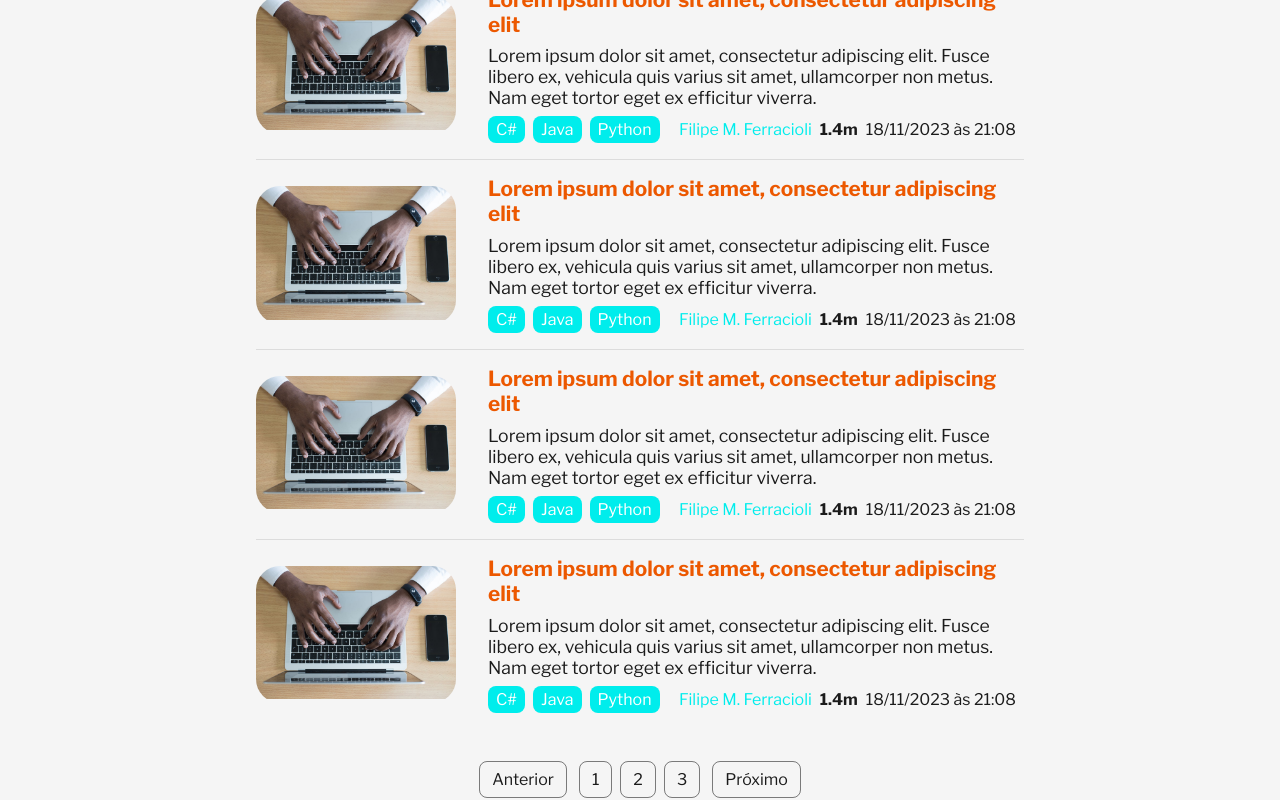
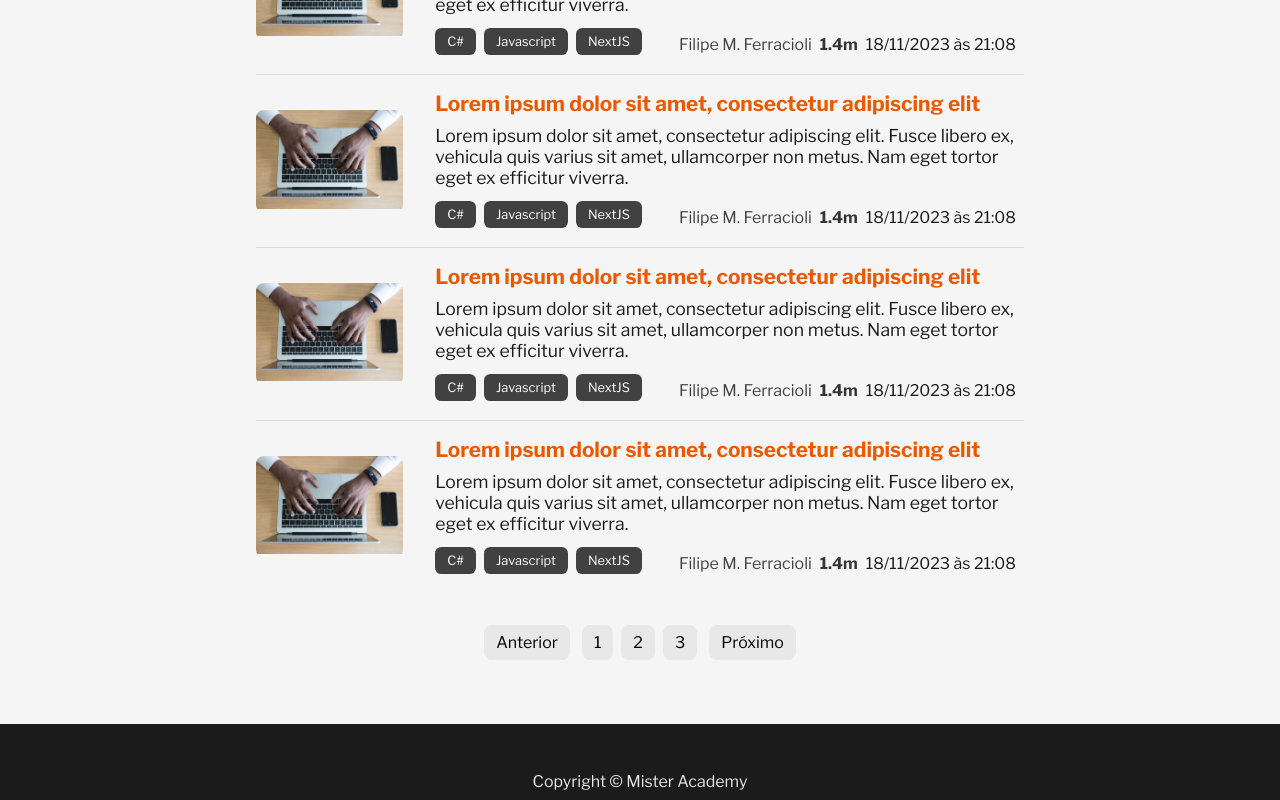
Before and after one commit to mrffilipe/mister-academy, a Next.js app: page /search in a window 1280 px wide. Shown: the part 1040-1840 px from the top of the page. Built offline with nearby package versions, Linux system fonts and the light colour scheme.

Commit message:
Refactoring page search

```diff
--- a/src/app/search/page.tsx
+++ b/src/app/search/page.tsx
@@ -2,6 +2,9 @@ import styles from './styles.module.css'
 
 import Link from 'next/link'
 import Image from 'next/image'
+
+import PostTags from '@/components/PostTags'
+import Pagination from '@/components/Pagination'
 
 import MockImg from '@/assets/img/img_mock.jpg'
 
@@ -18,11 +21,7 @@ const Item = () => {
                         <p>Lorem ipsum dolor sit amet, consectetur adipiscing elit. Fusce libero ex, vehicula quis varius sit amet, ullamcorper non metus. Nam eget tortor eget ex efficitur viverra.</p>
                     </div>
                     <div className={styles.item_content}>
-                        <ul className={styles.item_tags}>
-                            <li>C#</li>
-                            <li>Java</li>
-                            <li>Python</li>
-                        </ul>
+                        <PostTags />
                         <div className={styles.item_stats}>
                             <span className={styles.author}>Filipe M. Ferracioli</span>
                             <span className={styles.views}>1.4m</span>
@@ -61,21 +60,7 @@ const Search = () => {
                     <Item />
                 </ul>
             </div>
-            <div className={styles.navigation}>
-                <Link href=''>Anterior</Link>
-                <ul>
-                    <li>
-                        <Link href=''>1</Link>
-                    </li>
-                    <li>
-                        <Link href=''>2</Link>
-                    </li>
-                    <li>
-                        <Link href=''>3</Link>
-                    </li>
-                </ul>
-                <Link href=''>Próximo</Link>
-            </div>
+            <Pagination />
         </section>
     )
 }
--- a/src/app/search/styles.module.css
+++ b/src/app/search/styles.module.css
@@ -24,7 +24,6 @@
 
 .results ul {
     list-style: none;
-
 }
 
 .item {
@@ -35,24 +34,34 @@
 .item a {
     text-decoration: none;
     display: flex;
-    align-items: center;
+    flex-wrap: wrap;
 }
 
 .banner {
-    width: 25%;
-    min-width: 200px;
-    border-radius: 1.5em;
+    width: 100%;
+    padding-bottom: 56.25%;
+    border-radius: .5em;
     overflow: hidden;
+
+    position: relative;
 }
 
 .banner img {
     width: 100%;
-    height: 56.25%;
+    height: 100%;
+    object-fit: cover;
+    object-position: center;
+
+    position: absolute;
+    top: 0;
+    right: 0;
+    bottom: 0;
+    left: 0;
 }
 
 .info {
     width: 100%;
-    margin-left: 2em;
+    padding: 1em;
 }
 
 .item_header h4 {
@@ -66,30 +75,26 @@
 .item_content {
     margin-top: .5em;
     display: flex;
-    justify-content: space-between;
-    align-items: center;
     flex-wrap: wrap;
 }
 
-.item_tags li {
-    background-color: var(--alternative-color);
-    margin-right: .5em;
-    color: #fff;
-    padding: .25em .5em;
-    border-radius: .5em;
-    display: inline-block;
+.item_stats {
+    margin-top: .5em;
 }
 
-.item_stats span {
-    margin-right: .5em;
+.author,
+.views,
+.date {
+    margin-top: .25em;
+    display: block;
 }
 
 .author {
-    color: var(--alternative-color);
+    color: #414141;
 }
 
 .views {
-    color: var(--secondary-color);
+    color: #343434;
     font-weight: 700;
 }
 
@@ -97,35 +102,44 @@
     color: var(--secondary-color);
 }
 
-.navigation {
-    margin-top: 2em;
-    display: flex;
-    justify-content: center;
+@media screen and (min-width: 960px) {
+    .item a {
+        align-items: center;
+        flex-wrap: nowrap;
+    }
+
+    .banner {
+        width: 25%;
+        padding-bottom: 0;
+
+        position: static;
+    }
+
+    .banner img {
+        width: 100%;
+        height: 56.25%;
+
+        position: static;
+    }
+
+    .info {
+        padding: 0;
+        margin-left: 2em;
+    }
+
+    .item_content {
+        justify-content: space-between;
         align-items: center;
     }
 
-.navigation a {
-    text-decoration: none;
+    .item_stats span {
+        margin-right: .5em;
     }
 
-.navigation a:hover {
-    background-color: rgba(0, 0, 0, .1);
+    .author,
+    .views,
+    .date {
+        margin-top: 0;
+        display: inline-block;
     }
-
-.navigation>a,
-.navigation ul a {
-    padding: .5em .75em;
-    border-radius: .5em;
-    color: var(--secondary-color);
-    border: 1px solid rgba(0, 0, 0, .5);
 }
-
-.navigation ul {
-    margin: 0 .5em;
-    list-style: none;
-    display: flex;
-}
-
-.navigation ul li {
-    margin: 0 .25em;
-}
--- a/src/components/Footer/styles.module.css
+++ b/src/components/Footer/styles.module.css
@@ -1,6 +1,6 @@
 .footer {
     background-color: var(--secondary-color);
-    padding: 3em 0;
+    padding: 2em 0;
 }
 
 .footer span {
@@ -8,3 +8,9 @@
     display: block;
     color: #e8e8e8;
 }
+
+@media screen and (min-width: 960px) {
+    .footer {
+        padding: 3em 0;
+    }
+}
--- a/src/components/HomePage/MainContent/Card/styles.module.css
+++ b/src/components/HomePage/MainContent/Card/styles.module.css
@@ -37,30 +37,8 @@
     height: auto;
 }
 
-.tags {
+.post_tags {
     margin-top: 3em;
-    list-style: none;
-    display: flex;
-}
-
-.tags li {
-    margin-right: .5em;
-}
-
-.tags a {
-    text-decoration: none;
-    background-color: #414141;
-    color: #fff;
-    font-size: 0.8em;
-    padding: 6px 12px;
-    border-radius: .5em;
-    transition: background-color .3s ease;
-
-    z-index: 999;
-}
-
-.tags a:hover {
-    background-color: #343434;
 }
 
 .title {
--- /dev/null
+++ b/src/components/Pagination/index.tsx
@@ -0,0 +1,25 @@
+import styles from './styles.module.css'
+
+import Link from 'next/link'
+
+const Pagination = () => {
+    return (
+        <div className={styles.pagination}>
+            <Link href=''>Anterior</Link>
+            <ul>
+                <li>
+                    <Link href=''>1</Link>
+                </li>
+                <li>
+                    <Link href=''>2</Link>
+                </li>
+                <li>
+                    <Link href=''>3</Link>
+                </li>
+            </ul>
+            <Link href=''>Próximo</Link>
+        </div>
+    )
+}
+
+export default Pagination
--- /dev/null
+++ b/src/components/Pagination/styles.module.css
@@ -0,0 +1,30 @@
+.pagination {
+    margin-top: 2em;
+    display: flex;
+    justify-content: center;
+    align-items: center;
+}
+
+.pagination a {
+    display: block;
+    text-decoration: none;
+    background-color: #e8e8e8;
+    padding: .5em .75em;
+    border-radius: .5em;
+    color: #000;
+    transition: all .3s ease;
+}
+
+.pagination a:hover {
+    background-color: #d1d1d1;
+}
+
+.pagination ul {
+    margin: 0 .5em;
+    list-style: none;
+    display: flex;
+}
+
+.pagination ul li {
+    margin: 0 .25em;
+}
--- /dev/null
+++ b/src/components/PostTags/index.tsx
@@ -0,0 +1,25 @@
+import styles from './styles.module.css'
+
+import { HTMLAttributes } from 'react'
+
+type Props = {
+    className?: HTMLAttributes<HTMLUListElement> | string
+}
+
+const PostTags = (props: Props) => {
+    return (
+        <ul className={`${styles.tags} ${props.className}`}>
+            <li>
+                <span>C#</span>
+            </li>
+            <li>
+                <span>Javascript</span>
+            </li>
+            <li>
+                <span>NextJS</span>
+            </li>
+        </ul>
+    )
+}
+
+export default PostTags
--- /dev/null
+++ b/src/components/PostTags/styles.module.css
@@ -0,0 +1,21 @@
+.tags {
+    list-style: none;
+    display: flex;
+    flex-wrap: wrap;
+}
+
+.tags li {
+    margin: .5em 0;
+    margin-right: .5em;
+}
+
+.tags span {
+    background-color: #414141;
+    padding: 6px 12px;
+    border-radius: .5em;
+    color: #fff;
+    font-size: .8em;
+    transition: background-color .3s ease;
+
+    z-index: 999;
+}
```
Also changed, not shown: src/components/HomePage/MainContent/Card/index.tsx (+3 -11 lines). Lines whose indentation alone changed are shown as unchanged.
